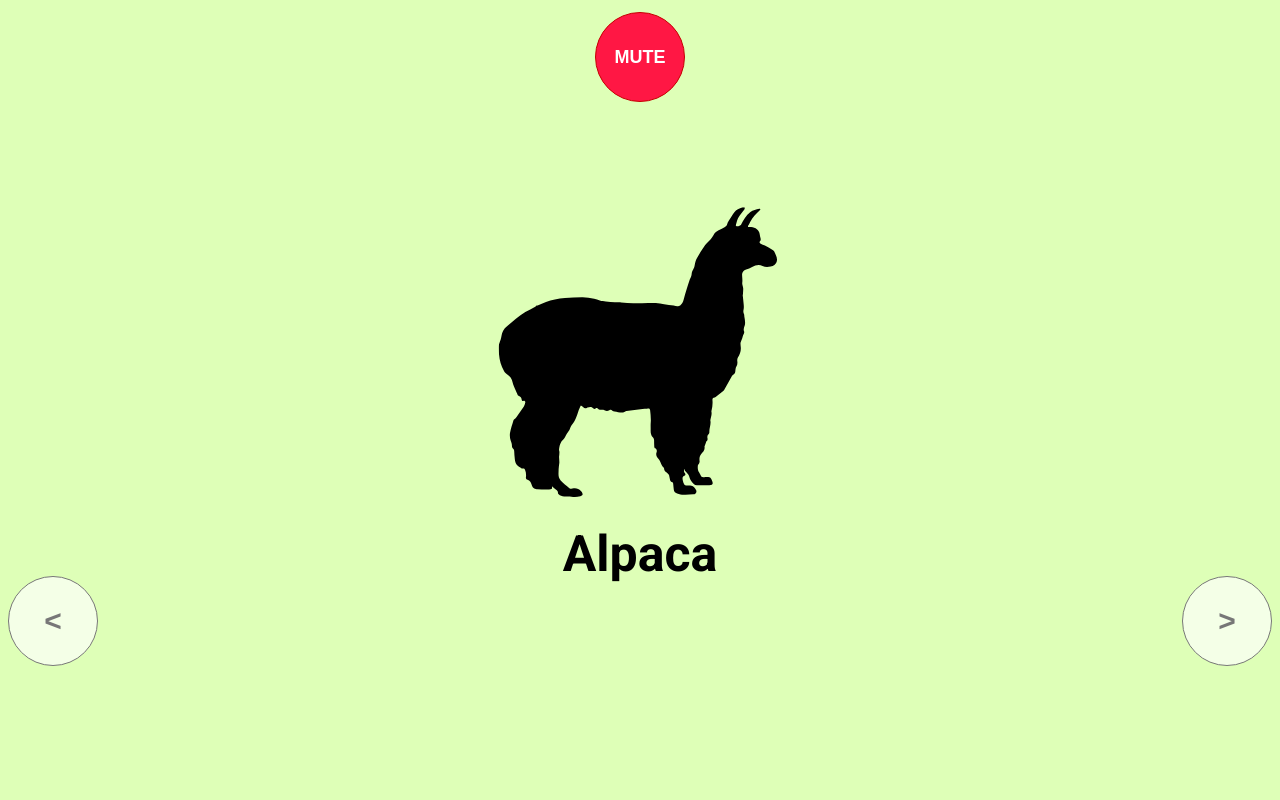
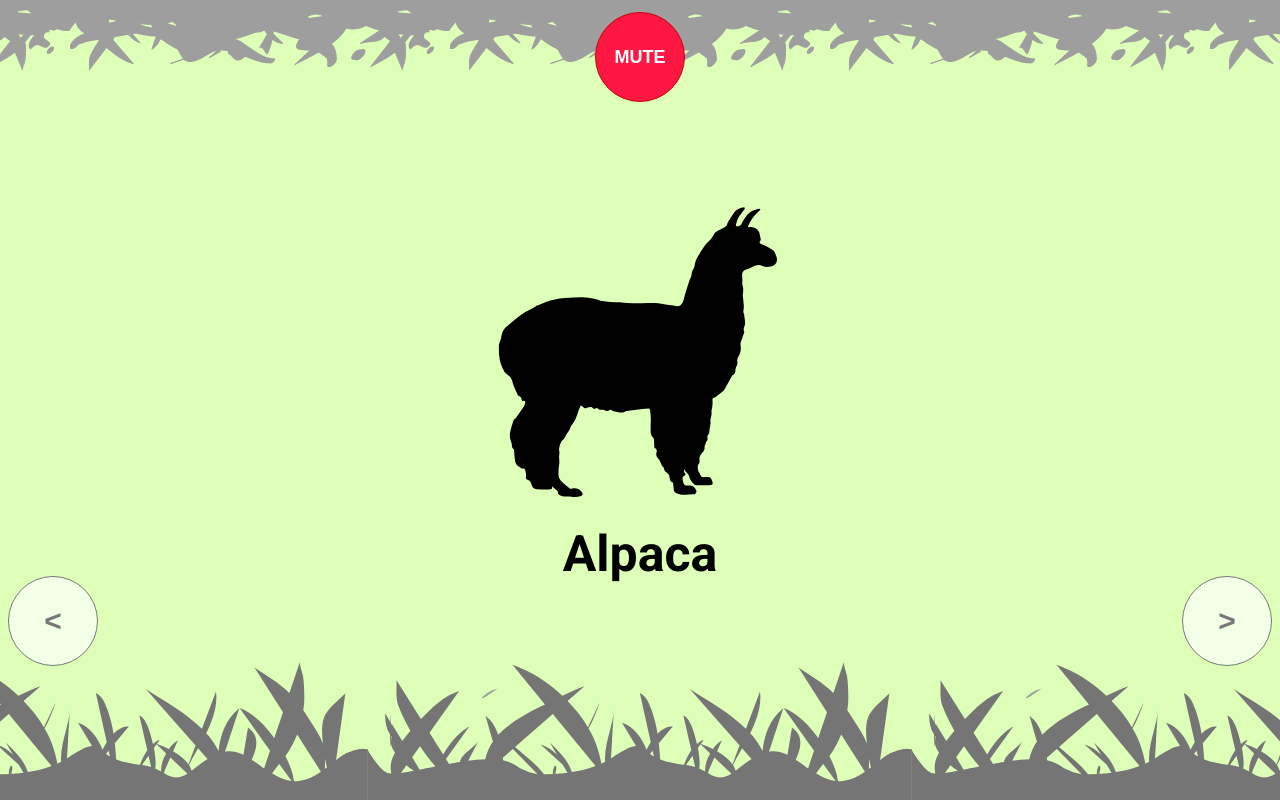
Before and after one commit to bacc0/abc-animals, a Next.js app: page / in a window 1280 px wide. Built offline with nearby package versions, Linux system fonts and the light colour scheme; a web font is replaced by a local one.

Commit message:
background pictures added

```diff
--- a/src/components/MainView.js
+++ b/src/components/MainView.js
@@ -198,6 +198,7 @@ const MainView = ({
                         initial={{
                             y: 0, x: -10, scale: 0.8, opacity: 0
                         }}
+
                         animate={{ y: 0, x: -10, scale: 1, opacity: 1 }}
                         transition={{
                             delay: .3, duration: 1.02, type: 'spring', stiffness: 220
--- a/src/pages/_app.js
+++ b/src/pages/_app.js
@@ -100,6 +100,10 @@ function App() {
                 transition: 'background-color 2s ease-out',
                 '-webkit-transition': 'background-color 2s ease-out',
                 ' -moz-transition': 'background-color 2s ease-out',
+
+                backgroundImage: 'url("/bgTop.svg"), url("/bgBottom.svg")',
+                backgroundRepeat: 'repeat-x, repeat-x',
+                backgroundPosition: 'top, bottom'
             }}
         >
             <header className="App-header">
@@ -123,7 +127,7 @@ function App() {
                 </>
             </header>
 
-        </div>
+        </div >
     );
 }
 
```
Also changed, not shown: public/bgBottom.svg (added), public/bgTop.svg (added).
